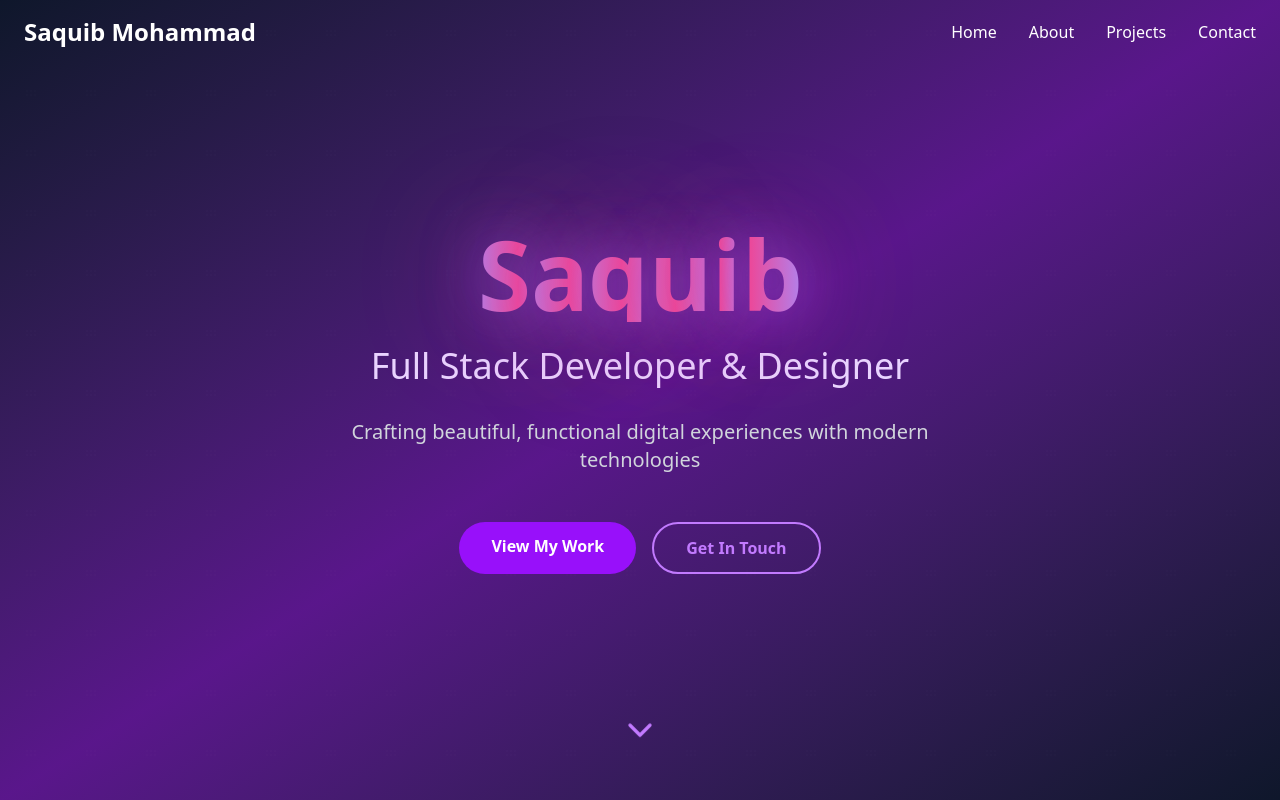
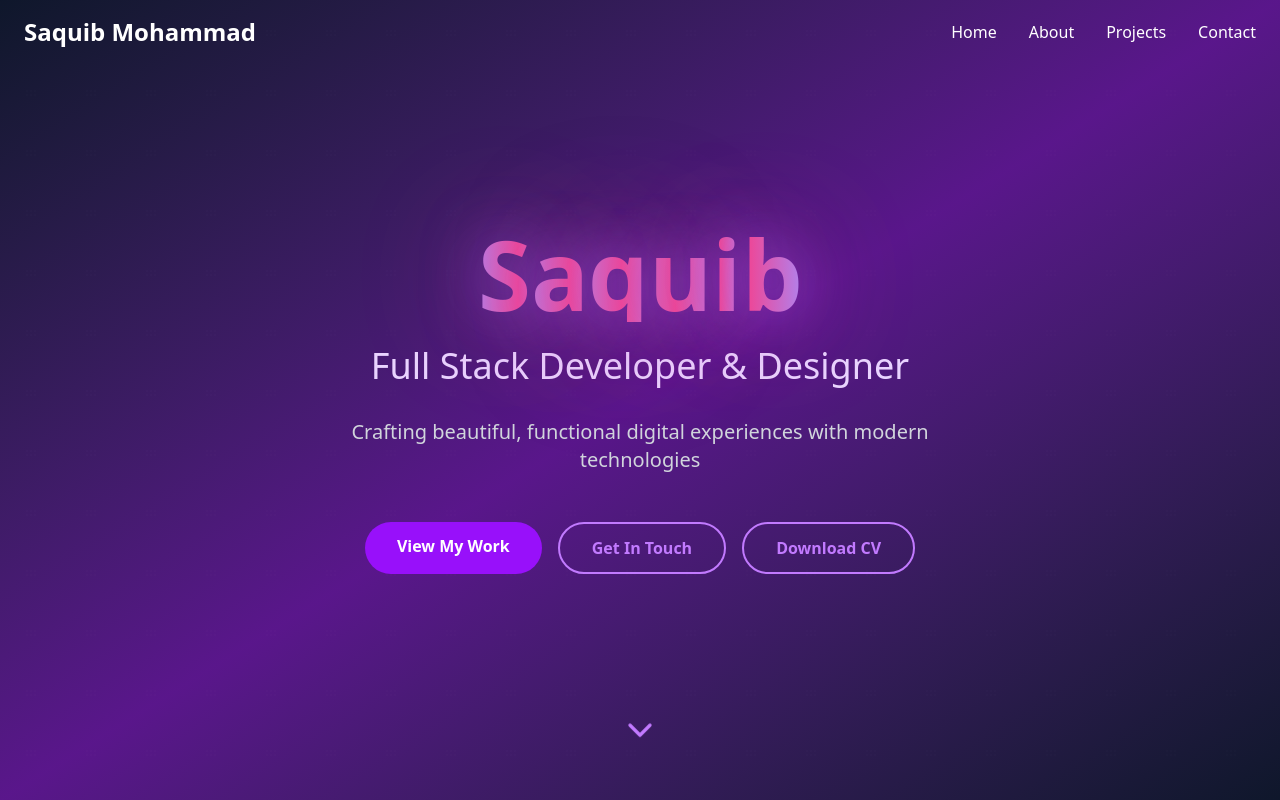
Before and after one commit to Saquib02/portfolio, a React (Vite) app in the folder Portfolio/: page / in a window 1280 px wide. Shown: the top 800 px of the page. Built offline with nearby package versions, Linux system fonts and the light colour scheme.

Commit message:
add resume download button

```diff
--- a/Portfolio/src/Components/Hero.jsx
+++ b/Portfolio/src/Components/Hero.jsx
@@ -1,5 +1,6 @@
 import { useEffect, useState } from "react";
 import { ChevronDown } from "lucide-react";
+import resumePDF from "../assets/Mohammad Saquib Resume.pdf";
 
 // Hero Component
 const Hero = () => {
@@ -33,6 +34,13 @@ const Hero = () => {
           <a href="#contact" className="border-2 border-purple-400 text-purple-400 hover:bg-purple-400 hover:text-white px-8 py-3 rounded-full font-semibold transition-all duration-300">
             Get In Touch
           </a>
+          <a
+            href={resumePDF}
+            download="Mohammad_Saquib_Resume.pdf"
+            className="border-2 border-purple-400 text-purple-400 hover:bg-purple-400 hover:text-white px-8 py-3 rounded-full font-semibold transition-all duration-300"
+          >
+            Download CV
+          </a>
         </div>
       </div>
 
```
Also changed, not shown: 1 other file (tests, documents, lock files or other folders).
